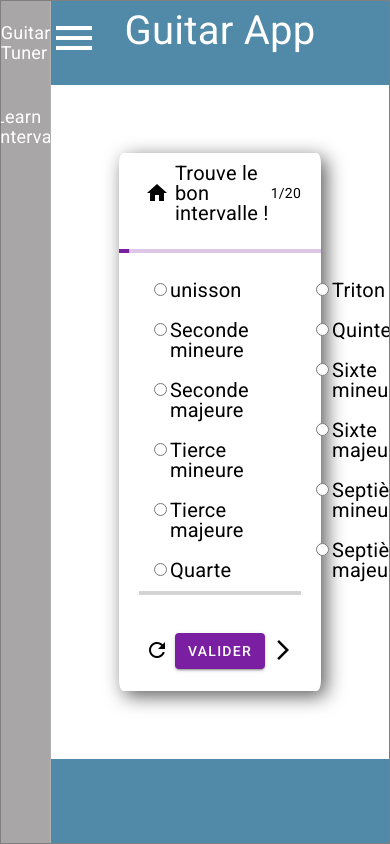
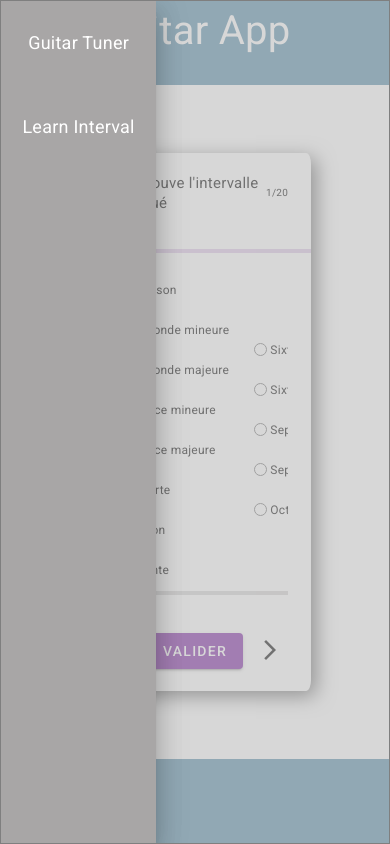
Before and after one commit to RadishSound/guitar-app, an Angular app: page /question in a window 390 px wide. Both pictures are taken after a click on the button "menu". Built offline with nearby package versions, Linux system fonts and the light colour scheme.

Commit message:
add responsive

```diff
--- a/src/app/app.component.css
+++ b/src/app/app.component.css
@@ -67,3 +67,12 @@
   .navigate-button:hover{
     background-color: #787878;
   }
+
+  @media (max-width: 600px) {
+
+
+    .sidenav {
+      background-color: #a8a6a6;
+      width: 40%
+    }
+}
--- a/src/app/app.component.html
+++ b/src/app/app.component.html
@@ -1,9 +1,9 @@
 <mat-drawer-container class="container" autosize>
-  <mat-drawer #drawer class="sidenav" mode="side">
+  <mat-drawer #drawer class="sidenav" mode="over">
 
     <div id="router-content">
-    <a class="navigate-button" routerLink="/guitar-tuner">Guitar Tuner</a>
-    <a class="navigate-button" routerLink="/learning-interval">Learn Interval</a>
+    <a class="navigate-button" routerLink="/guitar-tuner" (click)="drawer.toggle()">Guitar Tuner</a>
+    <a class="navigate-button" routerLink="/learning-interval" (click)="drawer.toggle()">Learn Interval</a>
   </div>
   </mat-drawer>
 
--- a/src/app/learning-interval/learning-interval.component.css
+++ b/src/app/learning-interval/learning-interval.component.css
@@ -1,26 +1,6 @@
 *{
     color: black;
 }
-/*
-#string-button{
-    display: flex;
-    justify-content: center;
-    align-items: center;
-    margin: 10px;
-}
-button{
-    margin: 3px;
-}
-input{
-    margin: 3px;
-
-}
-#input-range{
-    display: flex;
-    flex-direction: column;
-    justify-content: center;
-    align-items: center;
-} */
 
 #container {
     display: flex;
@@ -101,8 +81,7 @@ font-size: 20px;
     flex-wrap: wrap;
     height: 25%;
     width: 100%;
-    margin-left: 5%;
-
+    overflow-y: auto;
 
 }
 .control {
@@ -222,3 +201,12 @@ font-size: 20px;
     border: none;
     text-align: center;
 }
+.checkbox-setting{
+    padding-right: 10px;
+}
+@media (max-width: 600px) {
+
+    #quizz-launcher{
+        width:70%;
+    }
+}
--- a/src/app/learning-interval/learning-interval.component.html
+++ b/src/app/learning-interval/learning-interval.component.html
@@ -7,7 +7,7 @@
             <div class="paragraph">TYPE</div>
 
             <div class="pre-settings">
-                <label class="control control-checkbox" *ngFor="let index = index; let type of typeIntervalleNameList ">
+                <label class="control control-checkbox checkbox-setting" *ngFor="let index = index; let type of typeIntervalleNameList ">
                     {{type}}
                     <input type="checkbox" [checked] = "typeIntervalleListSetting[index]" (change)="typeIntervalleListSetting[index] = !typeIntervalleListSetting[index]" />
                     <div class="control_indicator"></div>
@@ -17,7 +17,7 @@
             <div class="paragraph">INTERVALLES</div>
 
             <div class="intervalle-settings">
-                <label class="control control-checkbox" *ngFor="let index = index; let intervalle of intervalleNameList ">
+                <label class="control control-checkbox checkbox-setting" *ngFor="let index = index; let intervalle of intervalleNameList ">
                     {{intervalle}}
                     <input type="checkbox" [checked] = "intervalleListSetting[index]" (change)="intervalleListSetting[index] = !intervalleListSetting[index]" />
                     <div class="control_indicator"></div>
--- a/src/app/question/question.component.css
+++ b/src/app/question/question.component.css
@@ -35,14 +35,7 @@
     width: 80%;
 
 }
-#header-content{
-    display: flex;
-    justify-content: space-between;
-    width: 80%;
-    align-items: center;
 
-
-}
 
 
 #footer{
@@ -70,7 +63,7 @@
     width:  80%;
     height: 60%;
     border-bottom: solid rgba(184, 182, 182, 0.585) 4px;
-
+    overflow: auto;
 
 }
 .answer-radio-button{
@@ -82,3 +75,21 @@
     cursor: pointer;
 
 }
+
+@media (max-width: 600px) {
+
+
+    #title {
+      font-size: 15px;
+    }
+    #numero-question{
+        font-size: 10px;
+
+    }
+    .answer-radio-button{
+        font-size: 12px;
+    }
+    #checkbox-setting{
+        width: 70%;
+    }
+}
--- a/src/app/question/question.component.html
+++ b/src/app/question/question.component.html
@@ -7,7 +7,7 @@
             <button class="mat-icon-button material-symbols-outlined" (click)="returnQuizMenu()"><mat-icon
                     fontIcon="home"></mat-icon></button>
             <div id="title">
-                Trouve le bon intervalle !
+                Trouve l'intervalle joué
             </div>
 
             <div id="numero-question">{{currentQuestion.numeroQuestion}}/{{questionList.length}}</div>
--- a/src/app/resultat-intervalle-quiz/resultat-intervalle-quiz.component.css
+++ b/src/app/resultat-intervalle-quiz/resultat-intervalle-quiz.component.css
@@ -34,7 +34,9 @@
     width: 80%;
 
 }
-
+#title{
+    font-size: 25px;
+}
 
 #footer{
     width: 80%;
```
